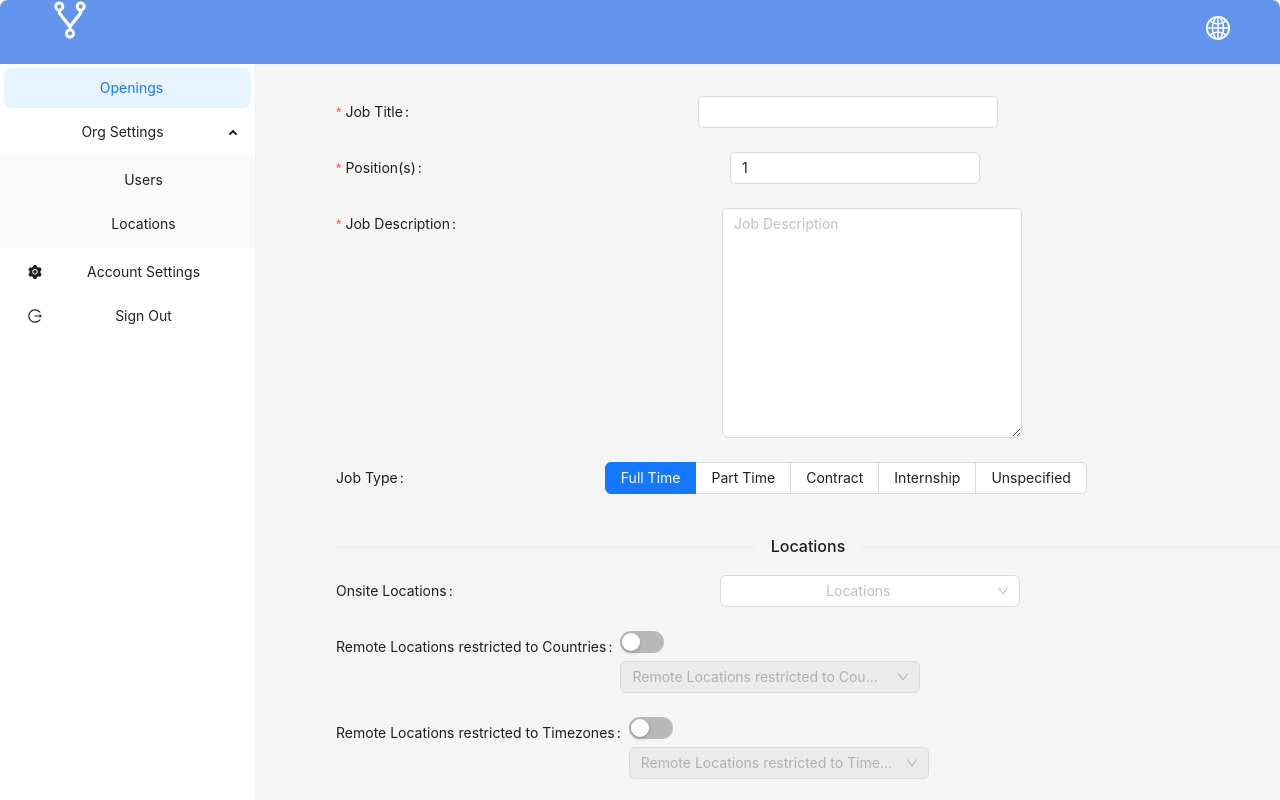
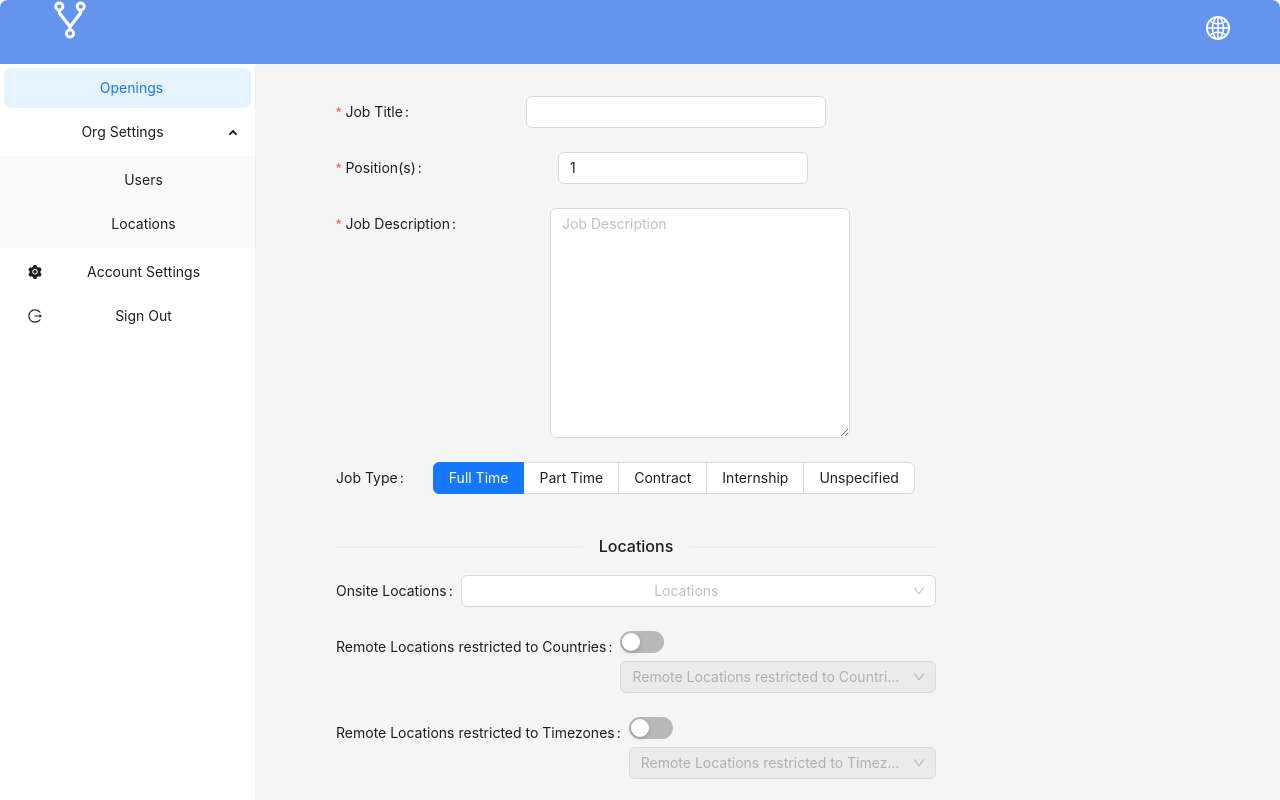
Before and after one commit to vetchium/vetchium, a React (Create React App) app in the folder erised/: page /create-opening in a window 1280 px wide. Both pictures are taken after a click on the button "Sign In". Shown: the top 800 px of the page. Built offline with nearby package versions, Linux system fonts and the light colour scheme.

Commit message:
Play with styles

```diff
--- a/erised/src/Styles.tsx
+++ b/erised/src/Styles.tsx
@@ -42,20 +42,32 @@ export const formStyle = {
   marginTop: "1rem",
 };
 
-export const createOpeningFormStyle = {
-  display: "flex",
-  flexDirection: "column" as const,
-  justifyContent: "left",
-  alignItems: "left",
-  marginLeft: "5rem",
-  marginTop: "2rem",
-};
-
 export const formInputStyle = {
   minWidth: "250px",
   maxWidth: "300px",
 };
 
+export const formSelectStyle = {
+  minWidth: "250px",
+  maxWidth: "600px",
+};
+
+export const formItemStyle = {
+  minWidth: "250px",
+  maxWidth: "600px",
+};
+
+export const createOpeningFormStyle = {
+  display: "flex",
+  flexDirection: "column" as const,
+  marginLeft: "5rem",
+  marginTop: "2rem",
+  marginRight: "5rem",
+  width: "100%",
+  maxWidth: "600px",
+  minWidth: "400px",
+};
+
 export const tableStyle = {
   margin: "1rem",
 };
--- a/erised/src/forms/CreateOpeningForm.tsx
+++ b/erised/src/forms/CreateOpeningForm.tsx
@@ -16,7 +16,12 @@ import React, { useState } from "react";
 import t from "../i18n/i18n";
 import countriesData from "../static/countries-states-cities.json";
 import { timezones } from "../static/timezones";
-import { createOpeningFormStyle, formInputStyle } from "../Styles";
+import {
+  createOpeningFormStyle,
+  formInputStyle,
+  formItemStyle,
+  formSelectStyle,
+} from "../Styles";
 
 function CreateOpeningForm() {
   const [isTimezoneSwitchOn, setIsTimezoneSwitchOn] = useState(false);
@@ -104,6 +109,7 @@ function CreateOpeningForm() {
         label={t("job_title")}
         name="title"
         rules={[{ required: true, validator: validateTitle }]}
+        style={formItemStyle}
       >
         <Input style={formInputStyle} />
       </Form.Item>
@@ -112,6 +118,7 @@ function CreateOpeningForm() {
         name="positions"
         initialValue={1}
         rules={[{ required: true, validator: validatePositions }]}
+        style={formItemStyle}
       >
         <InputNumber min={1} max={25} style={formInputStyle} />
       </Form.Item>
@@ -119,6 +126,7 @@ function CreateOpeningForm() {
         label={t("jd")}
         name="jd"
         rules={[{ required: true, validator: validateJD }]}
+        style={formItemStyle}
       >
         <TextArea
           placeholder="Job Description"
@@ -127,7 +135,7 @@ function CreateOpeningForm() {
         />
       </Form.Item>
 
-      <Form.Item label={t("job_type")} name="jobType">
+      <Form.Item label={t("job_type")} name="jobType" style={formItemStyle}>
         <Radio.Group defaultValue={"full_time"} buttonStyle="solid">
           <Radio.Button value="full_time">{t("full_time")}</Radio.Button>
           <Radio.Button value="part_time">{t("part_time")}</Radio.Button>
@@ -142,8 +150,13 @@ function CreateOpeningForm() {
       <Form.Item
         label={t("onsite_locations")}
         rules={[{ required: true, validator: validateOnSiteLocations }]}
+        style={formItemStyle}
       >
-        <Select mode="tags" placeholder={t("locations")} style={formInputStyle}>
+        <Select
+          mode="tags"
+          placeholder={t("locations")}
+          style={formSelectStyle}
+        >
           {/* Should fetch from API based on the company */}
           <Select.Option value="global">Global</Select.Option>
           <Select.Option value="bangalore">Bangalore</Select.Option>
@@ -157,6 +170,7 @@ function CreateOpeningForm() {
       <Form.Item
         label={t("remote_locations_countries")}
         name="remoteLocationsCountries"
+        style={formItemStyle}
       >
         <Flex gap="small" vertical>
           <Switch
@@ -167,7 +181,7 @@ function CreateOpeningForm() {
           <Select
             mode="tags"
             placeholder={t("remote_locations_countries")}
-            style={formInputStyle}
+            style={formSelectStyle}
             disabled={!isCountrySwitchOn}
           >
             {Array.isArray(countriesData) &&
@@ -184,6 +198,7 @@ function CreateOpeningForm() {
       <Form.Item
         label={t("remote_locations_timezones")}
         name="remoteLocationsTimezones"
+        style={formItemStyle}
       >
         <Flex gap="small" vertical>
           <Switch
@@ -194,7 +209,7 @@ function CreateOpeningForm() {
           <Select
             mode="tags"
             placeholder={t("remote_locations_timezones")}
-            style={formInputStyle}
+            style={formSelectStyle}
             disabled={!isTimezoneSwitchOn}
           >
             {timezones.map((timezone) => (
@@ -212,13 +227,14 @@ function CreateOpeningForm() {
         label={t("yoe")}
         name="yoe"
         rules={[{ validator: validateYOE }]}
+        style={formItemStyle}
       >
         <Slider
           min={0}
           max={80}
           step={5}
           range={true}
-          defaultValue={[0, 10]}
+          defaultValue={[0, 80]}
           style={{ minWidth: "300px" }}
           marks={{
             0: "0",
@@ -236,6 +252,7 @@ function CreateOpeningForm() {
       <Form.Item
         label={t("educational_qualification")}
         name="educationalQualification"
+        style={formItemStyle}
       >
         <Radio.Group defaultValue="unspecified" buttonStyle="solid">
           <Radio.Button value="bachelors">{t("bachelors")}</Radio.Button>
@@ -251,6 +268,7 @@ function CreateOpeningForm() {
         label={t("hiring_manager")}
         name="hiringManager"
         rules={[{ validator: validateHiringManager }]}
+        style={formItemStyle}
       >
         <Input style={formInputStyle} />
       </Form.Item>
@@ -258,9 +276,10 @@ function CreateOpeningForm() {
         label={t("currency")}
         name="currency"
         rules={[{ validator: validateCurrency }]}
+        style={formItemStyle}
       >
         {/* Should fetch from API based on the job location */}
-        <Select>
+        <Select style={formSelectStyle}>
           <Select.Option value="USD">USD</Select.Option>
           <Select.Option value="INR">INR</Select.Option>
           <Select.Option value="EUR">EUR</Select.Option>
@@ -270,6 +289,7 @@ function CreateOpeningForm() {
         label={t("salary_min")}
         name="salarymin"
         rules={[{ validator: validateSalaryMin }]}
+        style={formItemStyle}
       >
         <InputNumber style={formInputStyle} />
       </Form.Item>
@@ -277,6 +297,7 @@ function CreateOpeningForm() {
         label={t("salary_max")}
         name="salarymax"
         rules={[{ validator: validateSalaryMax }]}
+        style={formItemStyle}
       >
         <InputNumber style={formInputStyle} />
       </Form.Item>
@@ -285,10 +306,11 @@ function CreateOpeningForm() {
         label={t("department")}
         name="department"
         rules={[{ validator: validateDepartment }]}
+        style={formItemStyle}
       >
         <Input style={formInputStyle} />
       </Form.Item>
-      <Form.Item label={t("notes")} name="notes">
+      <Form.Item label={t("notes")} name="notes" style={formItemStyle}>
         <TextArea style={formInputStyle} />
       </Form.Item>
       <Divider />
```
